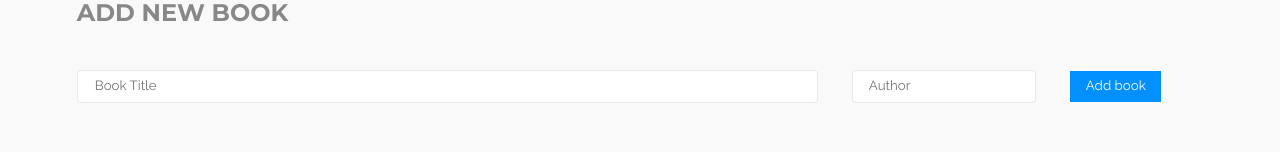
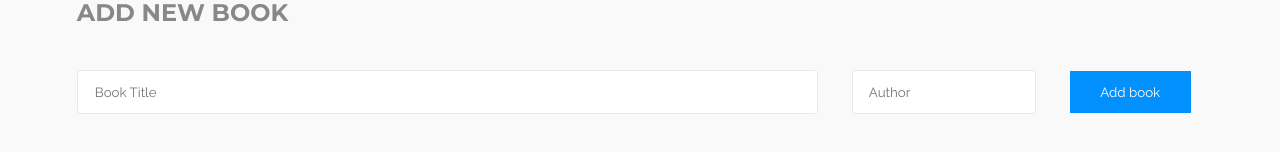
Before and after one commit to manzitresor/book_store, a React (Create React App) app: page / in a window 1280 px wide. Shown: the part 224-376 px from the top of the page. Built offline with nearby package versions, Linux system fonts and the light colour scheme; no server answers.

Commit message:
add changed formstyles

```diff
--- a/src/styles/App.css
+++ b/src/styles/App.css
@@ -238,7 +238,7 @@ body {
 }
 
 .input-title {
-  padding: 0.375rem 35.688rem 0.563rem 1.063rem;
+  padding: 0.813rem 35.688rem 0.813rem 1.063rem;
   border: solid 1px #e8e8e8;
   border-radius: 4px;
 }
@@ -250,7 +250,7 @@ body {
 }
 
 .input-author {
-  padding: 0.375rem 0.938rem 0.563rem 1rem;
+  padding: 0.813rem 0.938rem 0.813rem  1rem;
   text-transform: capitalize;
   border: solid 1px #e8e8e8;
   border-radius: 4px;
@@ -263,7 +263,7 @@ body {
 }
 
 .add-btn {
-  padding: 0.375rem 0.938rem 0.563rem 1rem;
+  padding: 0.813rem 1.938rem 0.813rem 1.9rem;
   background-color: #0290ff;
   border: none;
   color: white;
```
